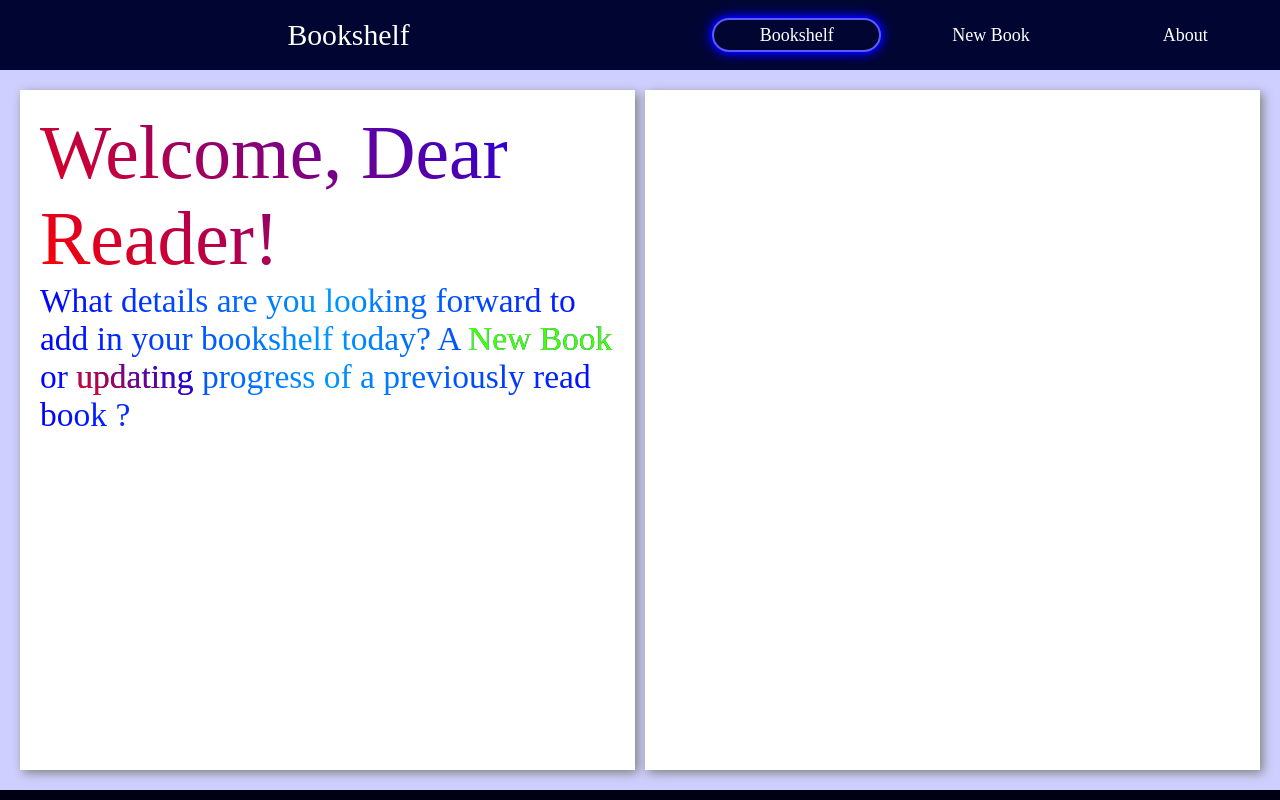
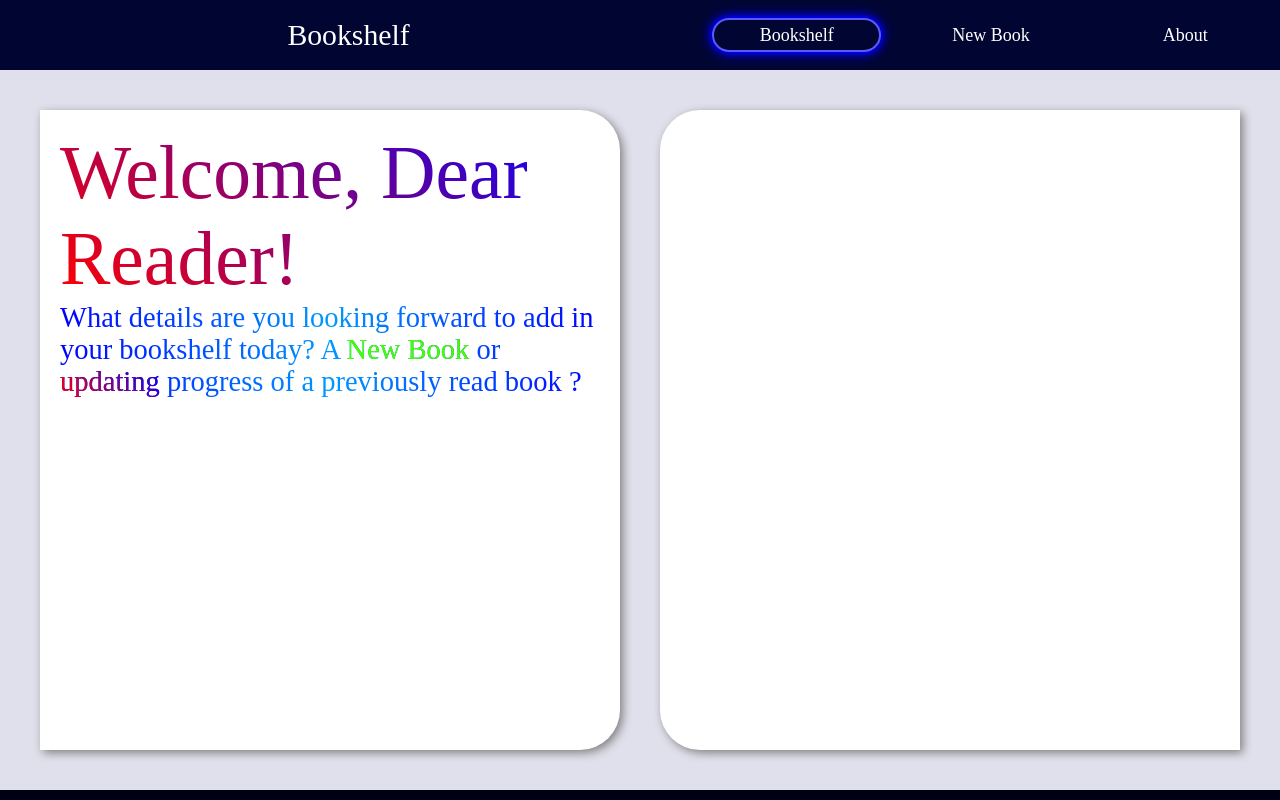
Before and after one commit to SaarimFarooqui/react-bookshelf, a React (Vite) app in the folder react-bookshelf/: page / in a window 1280 px wide. Built offline with nearby package versions, Linux system fonts and the light colour scheme; a web font is replaced by a local one.

Commit message:
The left section now change the content using active id usestate

```diff
--- a/react-bookshelf/src/main.css
+++ b/react-bookshelf/src/main.css
@@ -61,14 +61,22 @@ body{
 #pages-container{
     height: 90vh;
     width: 100%;
-    background-color: rgb(207, 207, 255);
-    padding: 20px;
+    background-color: rgb(224, 224, 236);
+    padding: 40px;
     display: grid;
     grid-template-columns: 1fr 1fr;
-    gap: 10px;
+    gap: 40px;
 }
 .section{
     background-color: white;
     box-shadow: 3px 3px 10px grey;
     padding: 20px;
 }
+#left{
+    border-top-right-radius: 40px;
+    border-bottom-right-radius: 40px;
+}
+#right{
+    border-top-left-radius: 40px;
+    border-bottom-left-radius: 40px;
+}
--- a/react-bookshelf/src/main.jsx
+++ b/react-bookshelf/src/main.jsx
@@ -4,12 +4,45 @@ import './main.css'
 import './text.css'
 
 
-const Bookshelf_left = ({cname}) => {
-  return <div className = {cname}>
+const Bookshelf_left = ({cname, cid}) => {
+  return <div className = {cname} id={cid}>
     <p className='font-1 bgtextclip-1'>Welcome, Dear Reader!</p>
     <p className='font-2 bgtextclip-2'>What details are you looking forward to add in your bookshelf today? A <span className='bgtextclip-3'>New Book</span> or<span className='bgtextclip-1'> updating</span> progress of a previously read book ?</p>
   </div>
 }
+
+const Bookshelf_right = ({cname, cid}) => {
+  return <div className = {cname} id={cid}></div>
+}
+
+const Newbook_left = ({cname, cid}) => {
+  return <div className = {cname} id={cid}>
+    <p className='font-1 bgtextclip-1'>Adding a new Book?</p>
+    <p className='font-2 bgtextclip-2'>Select the right <span className='bgtextclip-3'>category </span>for your book and write its <span className='bgtextclip-1'> Name </span>You can also track the reading progress of your books</p>
+  </div>
+}
+
+const RenderLeft = ({active}) => {
+  switch (active) {
+    case 1: return <Bookshelf_left cname = "section" cid = "left"/>
+    break;
+    case 2: return <Newbook_left cname = "section" cid = "left"/>
+    break;
+    default:
+    break;
+  }
+}
+
+
+
+
+
+
+
+
+
+
+
 
 const App = () => {
 
@@ -26,8 +59,7 @@ const App = () => {
       <ul id='nav'>
         <p id="logo">Bookshelf</p>
         { navbar_options.map((option) =>
-          <li key={option.id}
-              onClick={ (e) => {
+        <li key={option.id} onClick={ (e) => {
                 e.preventDefault();
                 setactive_id(option.id); } }
               className={option.id === active_id ? "active-li" : null}>
@@ -36,8 +68,8 @@ const App = () => {
         }
       </ul>
       <div id="pages-container">
-        <Bookshelf_left cname = "section"/>
-        <div className='section' id="right"></div>
+        { <RenderLeft active={active_id}/>}
+        <Bookshelf_right cname = "section" cid = "right"/>
       </div>
 
     </div>
--- a/react-bookshelf/src/text.css
+++ b/react-bookshelf/src/text.css
@@ -5,7 +5,7 @@
 }
 .font-2{
     font-family: "Stack Sans Headline";
-    font-size: clamp(1.5625rem, 1.0938rem + 1.25vw, 2.1875rem);
+    font-size: clamp(1.25rem, 0.7813rem + 1.25vw, 1.875rem);
 }
 .font-3{
     font-family: "Stack Sans Headline";
```
